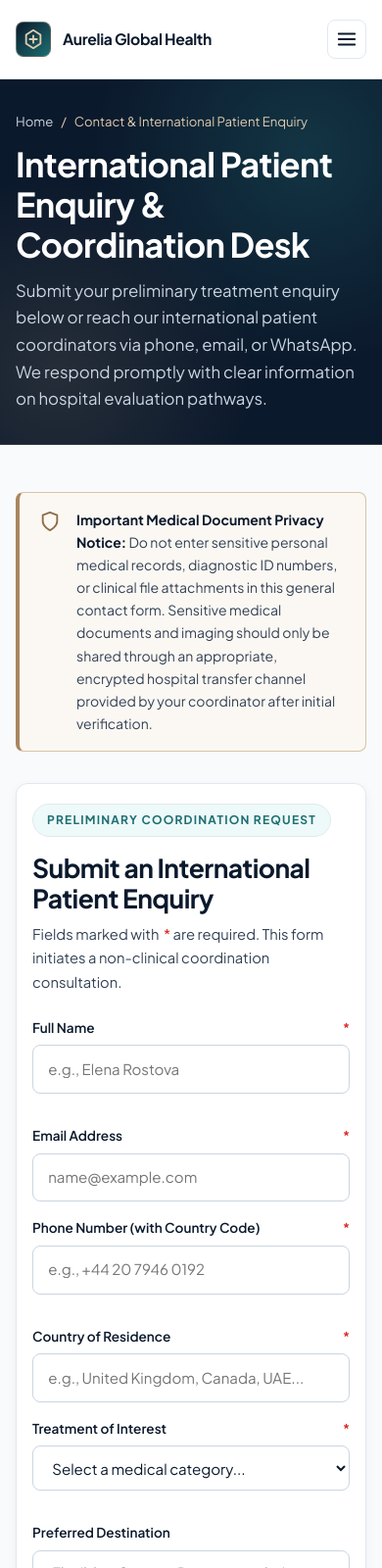
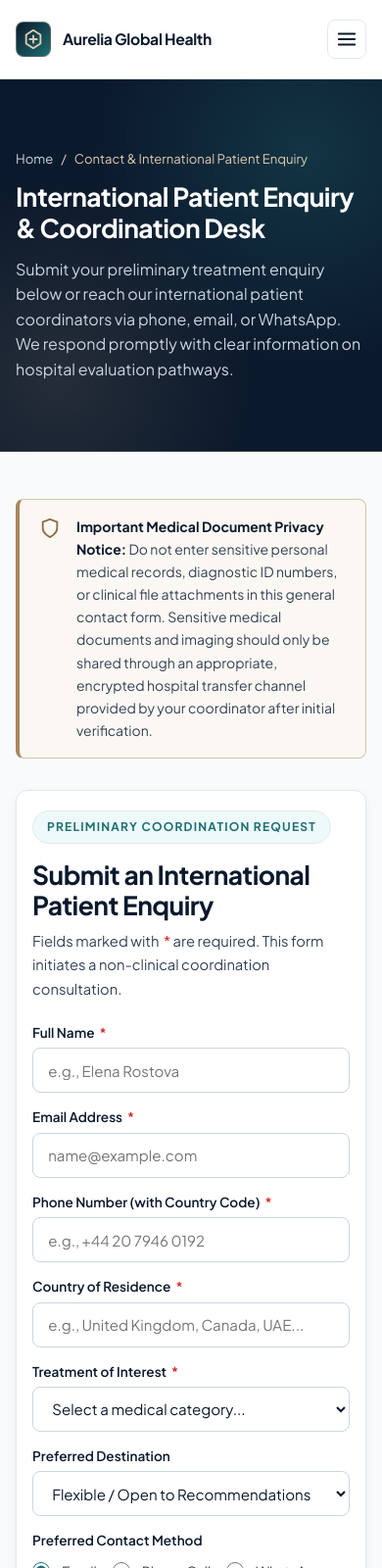
Before and after one commit to HTMLStaticWorks-Org/Medical_Tourism_Facilitator, a plain HTML site: page contact.html in a window 390 px wide. Shown: the top 1600 px of the page at 98% size. Drawn offline with Linux system fonts and the light colour scheme.

Commit message:
Your commit message

```diff
--- a/assets/css/styles.css
+++ b/assets/css/styles.css
@@ -1314,12 +1314,13 @@ h4,
   }
 }
 
-/* Inner Page Hero Banner - Uniform height across all non-home pages */
+/* Inner Page Hero Banner - Exact uniform height across all non-home pages */
 .page-hero {
   background-color: var(--color-navy-900);
   color: #FFFFFF;
-  padding-block: var(--space-12);
-  min-height: 360px;
+  padding-block: var(--space-8);
+  height: 320px;
+  min-height: 320px;
   display: flex;
   align-items: center;
   position: relative;
@@ -1329,14 +1330,16 @@ h4,
 
 @media (max-width: 1024px) {
   .page-hero {
+    height: 320px;
     min-height: 320px;
-    padding-block: var(--space-10);
+    padding-block: var(--space-8);
   }
 }
 
 @media (max-width: 640px) {
   .page-hero {
-    min-height: 290px;
+    height: auto;
+    min-height: 380px;
     padding-block: var(--space-8);
   }
 }
@@ -1354,19 +1357,23 @@ h4,
 .page-hero-inner {
   position: relative;
   z-index: 2;
-  max-width: 820px;
+  max-width: 920px;
   width: 100%;
 }
 
 .page-hero h1 {
   color: #FFFFFF;
+  font-size: clamp(1.65rem, 2.3vw + 0.5rem, 2.35rem);
+  line-height: 1.22;
   margin-bottom: var(--space-3);
 }
 
 .page-hero p {
   color: #CBD5E1;
-  font-size: 1.05rem;
-  line-height: 1.65;
+  font-size: 1rem;
+  line-height: 1.6;
+  max-width: 780px;
+  margin: 0;
 }
 
 .breadcrumb {
@@ -2003,21 +2010,44 @@ h4,
   display: grid;
   grid-template-columns: repeat(2, minmax(0, 1fr));
   gap: var(--space-4);
+  align-items: stretch;
+}
+
+.form-row-2 .form-group {
+  height: 100%;
+  justify-content: flex-end;
+}
+
+.form-row-2 .form-label {
+  flex: 1;
+  align-items: flex-end;
 }
 
 @media (max-width: 640px) {
   .form-row-2 {
     grid-template-columns: minmax(0, 1fr);
+    gap: 0;
+  }
+
+  .form-row-2 .form-group {
+    height: auto;
+  }
+
+  .form-row-2 .form-label {
+    flex: 0 0 auto;
+    align-items: center;
   }
 }
 
 .form-label {
   font-size: 0.85rem;
   font-weight: 600;
+  line-height: 1.35;
   color: var(--text-primary);
   display: flex;
   align-items: center;
-  justify-content: space-between;
+  justify-content: flex-start;
+  gap: 3px;
 }
 
 .required-star {
@@ -2029,11 +2059,17 @@ h4,
   width: 100%;
   padding: 0.72rem 0.95rem;
   font-size: 0.94rem;
+  line-height: 1.4;
   background-color: var(--bg-surface);
   color: var(--text-primary);
   border: 1px solid var(--border-strong);
   border-radius: var(--radius-sm);
   transition: border-color var(--transition-fast), box-shadow var(--transition-fast);
+}
+
+input.form-control,
+select.form-control {
+  min-height: 46px;
 }
 
 .form-control:focus {
@@ -3600,7 +3636,20 @@ h4,
   }
 }
 
-/* Contact Page Social & Enquiry Form Spacing */
+/* Contact Page Layout, Social & Enquiry Form Spacing */
+.contact-layout-grid {
+  display: grid;
+  grid-template-columns: minmax(0, 1.35fr) minmax(0, 0.85fr);
+  align-items: start;
+  gap: var(--space-10);
+}
+
+.contact-sidebar-stack {
+  display: flex;
+  flex-direction: column;
+  gap: var(--space-6);
+}
+
 .contact-enquiry-card {
   padding: var(--space-8);
 }
@@ -3609,6 +3658,32 @@ h4,
   display: grid;
   grid-template-columns: repeat(2, minmax(0, 1fr));
   gap: var(--space-3);
+}
+
+@media (max-width: 1024px) {
+  .contact-layout-grid {
+    grid-template-columns: minmax(0, 1fr);
+    gap: var(--space-8);
+  }
+
+  .contact-enquiry-card {
+    padding: var(--space-6);
+  }
+}
+
+@media (min-width: 681px) and (max-width: 1024px) {
+  .contact-sidebar-stack {
+    display: grid;
+    grid-template-columns: repeat(2, minmax(0, 1fr));
+    gap: var(--space-6);
+  }
+
+  .contact-sidebar-stack > :last-child:nth-child(odd) {
+    grid-column: 1 / -1;
+    justify-self: center;
+    width: 100%;
+    max-width: calc(50% - (var(--space-6) / 2));
+  }
 }
 
 @media (max-width: 640px) {
--- a/contact.html
+++ b/contact.html
@@ -148,8 +148,7 @@
           </div>
         </div>
 
-        <div class="grid-2"
-          style="grid-template-columns: minmax(0, 1.35fr) minmax(0, 0.85fr); align-items: start; gap: var(--space-10);">
+        <div class="contact-layout-grid">
           <!-- Left: International Patient Enquiry Form -->
           <div class="card contact-enquiry-card">
             <span class="eyebrow" style="align-self: flex-start;">Preliminary Coordination Request</span>
@@ -285,7 +284,7 @@
           </div>
 
           <!-- Right: Direct Contact Details, WhatsApp CTA & Regional Offices -->
-          <div style="display: flex; flex-direction: column; gap: var(--space-6);">
+          <div class="contact-sidebar-stack">
             <!-- WhatsApp Contact CTA Card -->
             <div class="card"
               style="padding: var(--space-6); background: linear-gradient(135deg, #0B192C 0%, #133337 100%); color: #FFFFFF; border-color: rgba(197, 168, 128, 0.3);">
```
